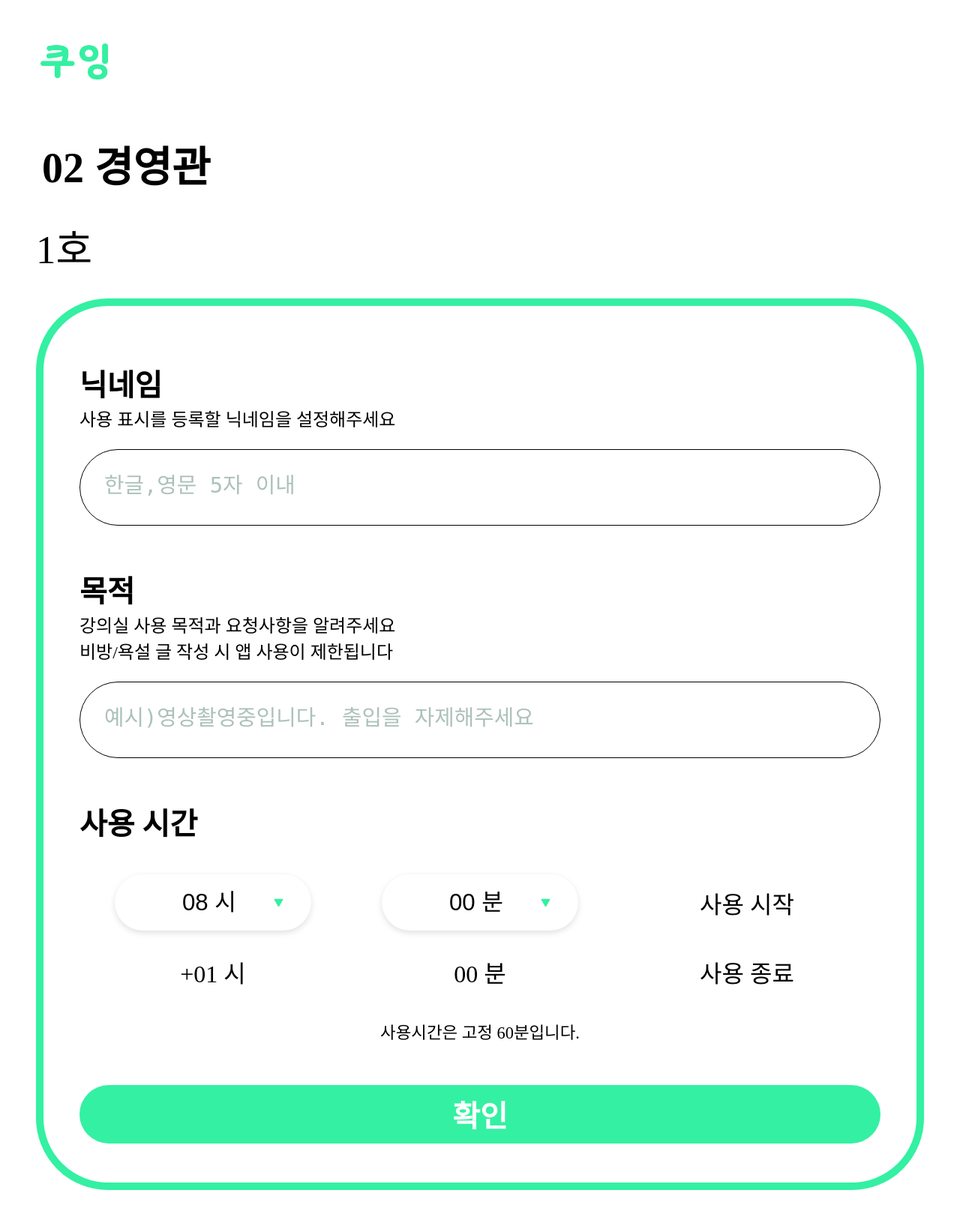
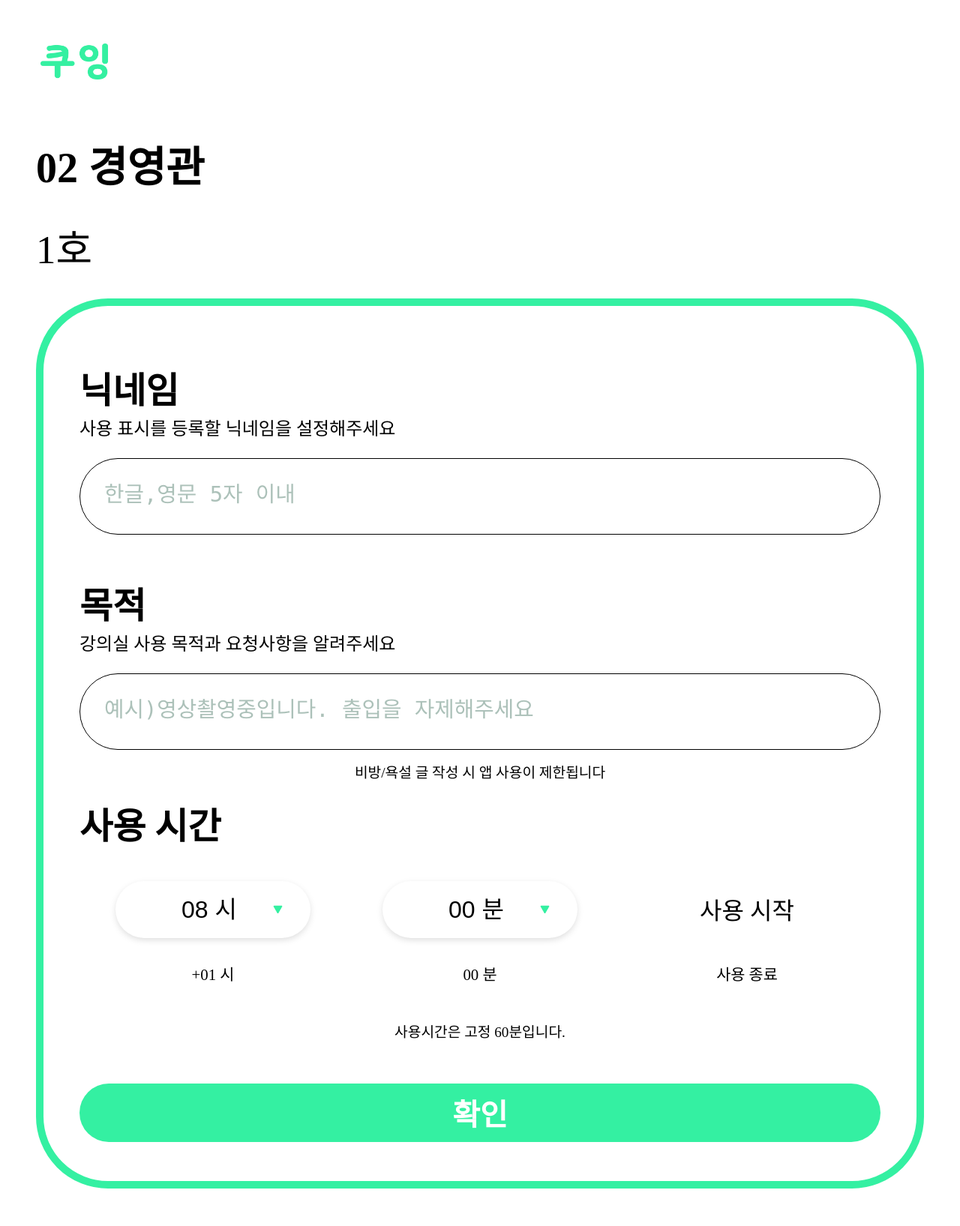
Before and after one commit to JeonK1/KUing, a Django app: page /reservation/1/1 in a window 1280 px wide. Shown: the whole page at 75% size. After the commit the page ends 1585 px from the top, so only its background shows below. Run offline with Django 3.2, Linux system fonts and the light colour scheme.

Commit message:
design size balance fix

```diff
--- a/time_table/static/css/room_list.css
+++ b/time_table/static/css/room_list.css
@@ -70,10 +70,12 @@
     padding: 0.9em 1.1em 0.9em 0;
 }
 .room_item_name{
+    width:100%;
     font-size: 2.5rem;
     font-weight: bold;
 }
 .room_item_time{
+    width:100%;
     font-size: 2.5rem;
 }
 .room_item_status_use{
--- a/time_table/static/css/room_reservation.css
+++ b/time_table/static/css/room_reservation.css
@@ -23,7 +23,7 @@
 }
 .header_title{
     font-size: 3.5rem;
-    margin-left: 3.5rem;
+    margin-left: 3rem;
     font-weight: bold;
     margin-bottom: 31px;
 }
@@ -87,7 +87,7 @@
 .reserve_header_title{
     color: #000000;
     font-weight: bold;
-    font-size: 2.5rem;
+    font-size: 3.0rem;
 }
 .reserve_header_context{
     color: #000000;
@@ -96,24 +96,31 @@
 #context_start_msg{
     margin-top: 3.5rem;
 }
+.reserve_container_context2{
+    color: #000000;
+    font-size: 2.0rem;
+    text-align: center;
+    margin-top: 2rem;
+}
 .reserve_container_context{
     color: #000000;
-    font-size: 2rem;
+    font-size: 1.3rem;
     text-align: center;
     margin-top: 2rem;
 }
 .reserve_container_comment{
     color: #000000;
-    font-size: 1.4em;
+    font-size: 1.2rem;
     text-align: center;
-    margin-top:40px;
+    margin-top:15px;
     margin-bottom:20px;
 }
-
+#editbox_nickname{
+    margin-bottom:56px;
+}
 .reserve_container_editbox_wrap{
     display:flex;
     justify-content : center;
-    margin-bottom:56px;
 }
 .reserve_container_editbox{
     width:100%;
@@ -129,15 +136,16 @@
     display: grid;
     grid-template-columns: 1fr 1fr 1fr;
     color: #000000;
-    font-size: 1.3rem;
-    margin-bottom:0px;
 }
 .reserve_input_form{
     margin-top:10px;
 }
+#reserve_time_end{
+    margin-bottom:3rem;
+}
 .reserve_container_select{
     color: #000000;
-    font-size: 1.5em;
+    font-size: 2.0rem;
     -webkit-appearance:none;
     -moz-appearance:none;
     border-radius: 1.8em;
--- a/time_table/templates/room_reservation.html
+++ b/time_table/templates/room_reservation.html
@@ -28,15 +28,15 @@
                     {% csrf_token %}
                     <div class="reserve_header_title">닉네임</div>
                     <div class="reserve_header_context">사용 표시를 등록할 닉네임을 설정해주세요</div>
-                    <div class="reserve_container_editbox_wrap">
+                    <div class="reserve_container_editbox_wrap" id="editbox_nickname">
                         <textarea name="username" maxlength="5" class="reserve_container_editbox" placeholder="한글,영문 5자 이내"></textarea>
                     </div>
                     <div class="reserve_header_title">목적</div>
                     <div class="reserve_header_context">강의실 사용 목적과 요청사항을 알려주세요</div>
-                    <div class="reserve_header_context">비방/욕설 글 작성 시 앱 사용이 제한됩니다</div>
                     <div class="reserve_container_editbox_wrap">
                         <textarea name="description" class="reserve_container_editbox" placeholder="예시)영상촬영중입니다. 출입을 자제해주세요"></textarea>
                     </div>
+                    <div class="reserve_container_comment">비방/욕설 글 작성 시 앱 사용이 제한됩니다</div>
                     <div class="reserve_header_title">사용 시간</div>
                     <div class="reserve_container_timewrap">
                         <select name="start_time_hour" class="reserve_container_select" id="start_time_hour" style="background: url({% static 'img/ic_downBtn2.png' %}) no-repeat 85% 50%;">
@@ -63,15 +63,11 @@
                             <option value="40">40 분</option>
                             <option value="50">50 분</option>
                         </select>
-                        <div class="reserve_container_context" id="context_start_msg">사용 시작</div>
+                        <div class="reserve_container_context2" id="context_start_msg">사용 시작</div>
                     </div>
-                    <div class="reserve_container_timewrap">
-                        <div class="reserve_container_context">
-                            +01 시
-                        </div>
-                        <div class="reserve_container_context">
-                            00 분
-                        </div>
+                    <div class="reserve_container_timewrap" id="reserve_time_end">
+                        <div class="reserve_container_context">+01 시</div>
+                        <div class="reserve_container_context">00 분</div>
                         <div class="reserve_container_context">사용 종료</div>
                     </div>
                     <div class="reserve_container_comment">사용시간은 고정 60분입니다.</div>
```
Also changed, not shown: time_table/static/css/room.css (+8 -4 lines), time_table/templates/room.html (+8 -4 lines).
